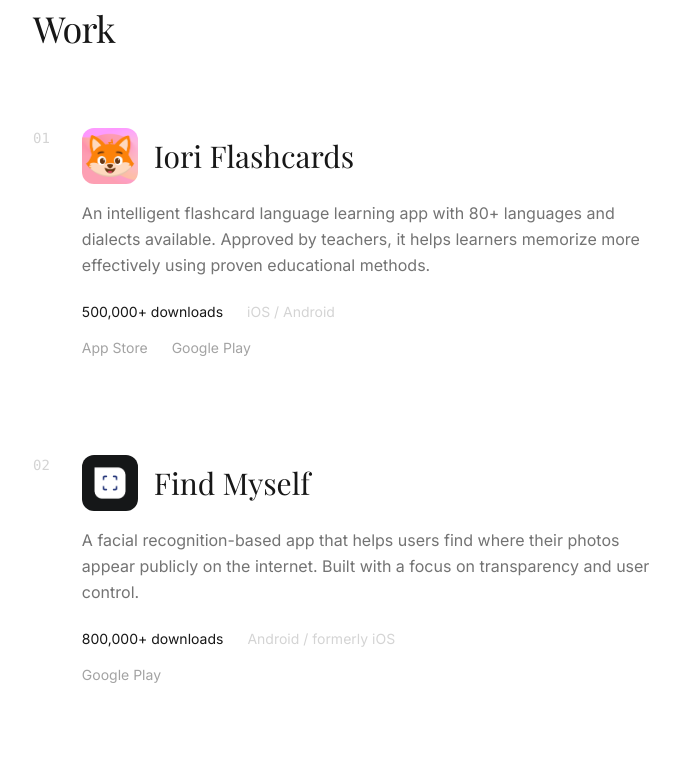
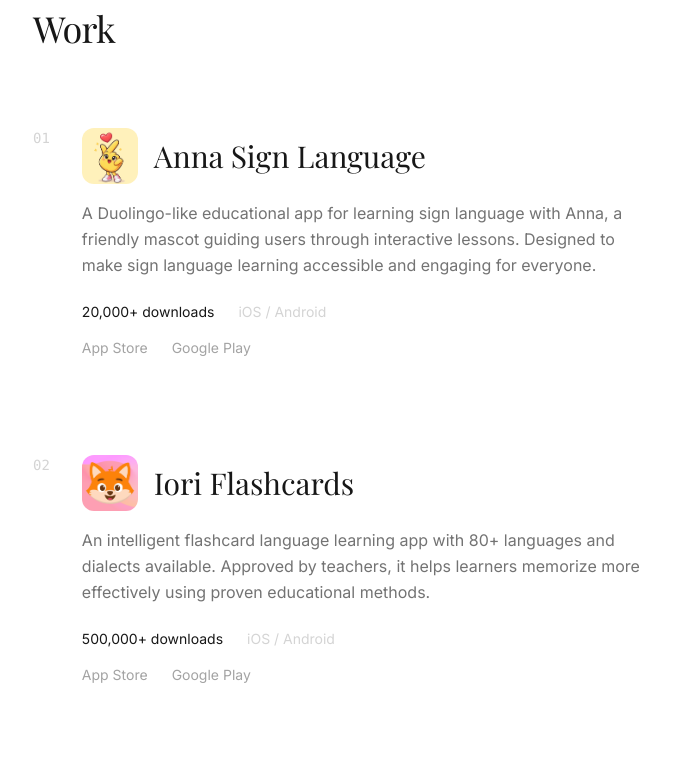
Before and after one commit to Liori-Studio/liori-studio-vitrine, a React (Vite) app: page / in a window 1280 px wide. Shown: the part 920-1700 px from the top of the page, without its empty margins (159-839 px from the left). Built offline with nearby package versions, Linux system fonts and the light colour scheme.

Commit message:
feat: add Anna Sign Language app to work section

```diff
--- a/src/modules/vitrine/react/components/WorkSection.tsx
+++ b/src/modules/vitrine/react/components/WorkSection.tsx
@@ -1,6 +1,7 @@
 import ioriFlashcardsIcon from "@root/assets/images/iori-flashcards-icon.png";
 import findMyselfIcon from "@root/assets/images/findmyself-icon.png";
 import missionDuJourIcon from "@root/assets/images/mission-du-jour-icon.png";
+import annaSignLanguageIcon from "@root/assets/images/anna-sign-language-icon.png";
 
 type App = {
   name: string;
@@ -12,6 +13,24 @@
 };
 
 const apps: App[] = [
+  {
+    name: "Anna Sign Language",
+    description:
+      "A Duolingo-like educational app for learning sign language with Anna, a friendly mascot guiding users through interactive lessons. Designed to make sign language learning accessible and engaging for everyone.",
+    stats: "20,000+ downloads",
+    platforms: ["iOS", "Android"],
+    icon: annaSignLanguageIcon,
+    links: [
+      {
+        label: "App Store",
+        url: "https://apps.apple.com/fr/app/anna-langue-des-signes/id6758141347",
+      },
+      {
+        label: "Google Play",
+        url: "https://play.google.com/store/apps/details?id=com.annasignlanguage.app",
+      },
+    ],
+  },
   {
     name: "Iori Flashcards",
     description:
```
Also changed, not shown: src/assets/images/anna-sign-language-icon.png (added).
